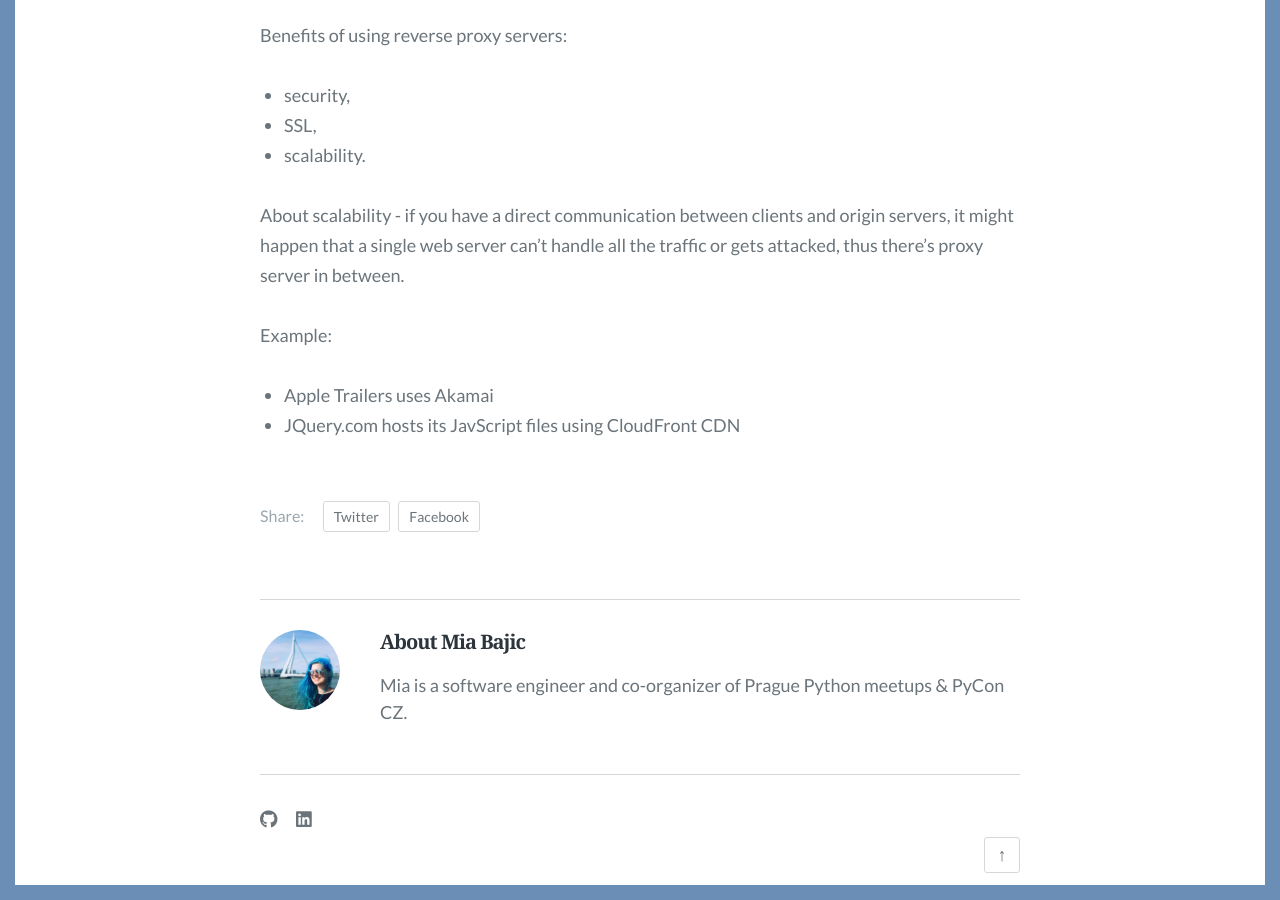
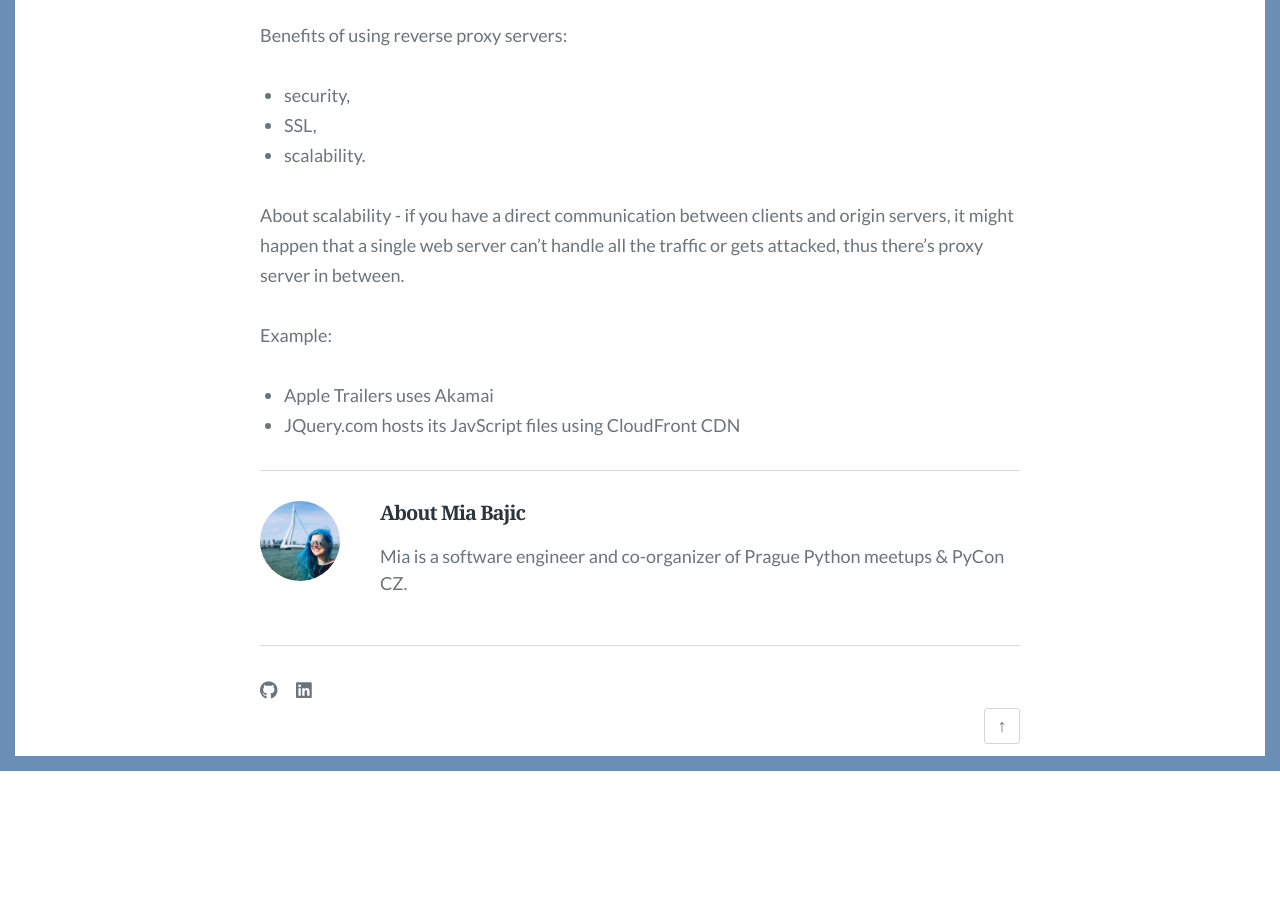
Before and after one commit to clytaemnestra/tech-blog, a Jekyll site: the page built from _posts/2022-05-01-proxy-server.md, in a window 1280 px wide and 900 px high, scrolled down 628 px. Built offline with Jekyll 4.4.1, drawn with Linux system fonts in a browser that asks for light colours; some web fonts are replaced; after the commit the page ends 1399 px from its top, so only the background shows below that; some of the changed lines change nothing that is shown.

Commit message:
Update post.html

```diff
--- a/_layouts/post.html
+++ b/_layouts/post.html
@@ -20,13 +20,6 @@ layout: default
     <div class="post-content">
       {{content}}
     </div><!-- .post-content -->
-    <div class="post-share">
-      <span>Share:</span>
-      <a target="_blank"
-        href="https://twitter.com/intent/tweet?text={{ page.title | uri_escape }}&amp;url={{ page.url | absolute_url }}" rel="noopener">Twitter</a>
-      <a target="_blank"
-        href="https://www.facebook.com/sharer/sharer.php?u={{ page.url | absolute_url }}&amp;t={{ page.title | uri_escape }}" rel="noopener">Facebook</a>
-    </div><!-- .share-post -->
     <div class="author-box">
       {% if site.data.author.image and site.data.author.image != "" %}
       <div class="author-avatar" style="background-image: url('{{ site.data.author.image }}')"><span class="screen-reader-text">{{ site.data.author.name }}'s Picture</span></div>
```
